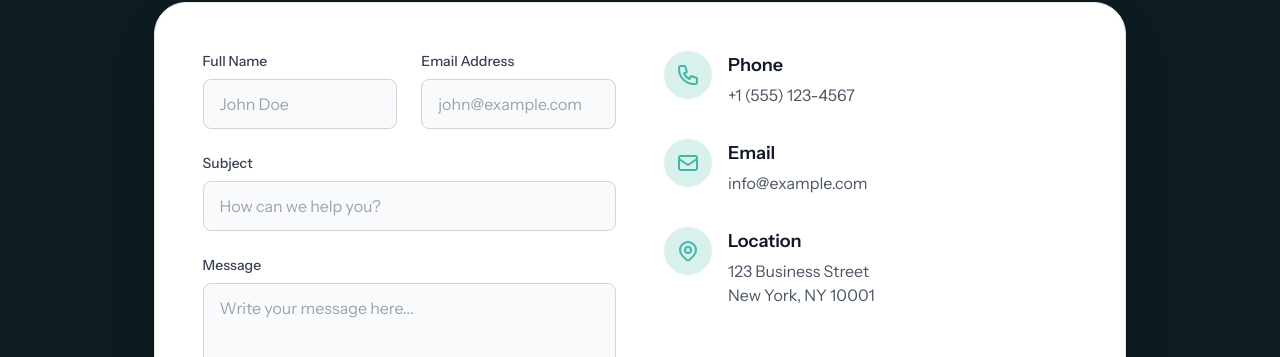
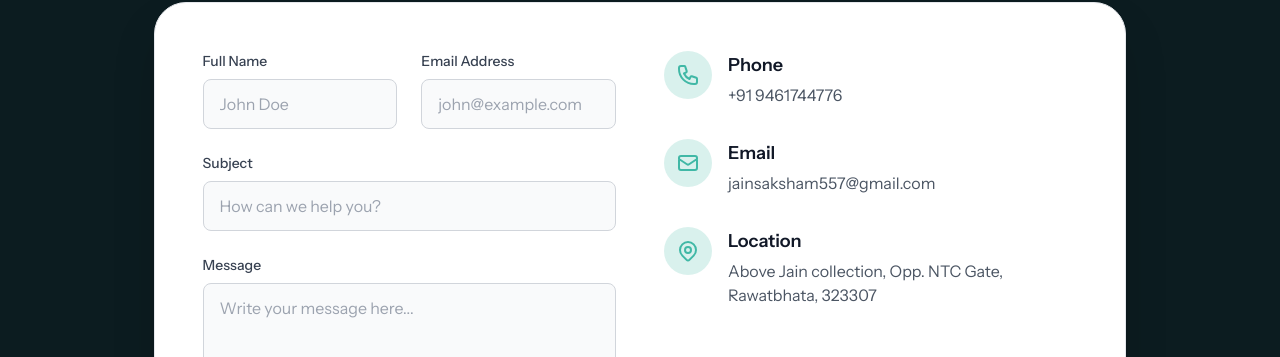
Before and after one commit to huamanraj/SakshamInvestments, a React (Vite) app: page /contact in a window 1280 px wide. Shown: the part 318-675 px from the top of the page. Built offline with nearby package versions, Linux system fonts and the light colour scheme; no server answers.

Commit message:
final chnages v5

```diff
--- a/src/components/NewNavbar.jsx
+++ b/src/components/NewNavbar.jsx
@@ -66,7 +66,7 @@ const NewNavbar = () => {
 
     console.log('WhatsApp button clicked'); // Debug log
 
-    const phoneNumber = "918051733380";
+    const phoneNumber = "918690044776";
     const message = "Hi! Just came from website!";
     const whatsappUrl = `https://wa.me/${phoneNumber}?text=${encodeURIComponent(message)}`;
 
--- a/src/pages/ContactPage.jsx
+++ b/src/pages/ContactPage.jsx
@@ -173,7 +173,7 @@ const ContactPage = () => {
                   </div>
                   <div>
                     <h3 className="text-lg font-semibold text-gray-900 mb-1">Phone</h3>
-                    <p className="text-gray-600">+1 (555) 123-4567</p>
+                    <p className="text-gray-600">+91 9461744776</p>
                   </div>
                 </div>
 
@@ -185,7 +185,7 @@ const ContactPage = () => {
                   </div>
                   <div>
                     <h3 className="text-lg font-semibold text-gray-900 mb-1">Email</h3>
-                    <p className="text-gray-600">info@example.com</p>
+                    <p className="text-gray-600">jainsaksham557@gmail.com</p>
                   </div>
                 </div>
 
@@ -198,7 +198,7 @@ const ContactPage = () => {
                   </div>
                   <div>
                     <h3 className="text-lg font-semibold text-gray-900 mb-1">Location</h3>
-                    <p className="text-gray-600">123 Business Street<br />New York, NY 10001</p>
+                    <p className="text-gray-600">Above Jain collection, Opp. NTC Gate,<br />Rawatbhata, 323307</p>
                   </div>
                 </div>
               </div>
```
